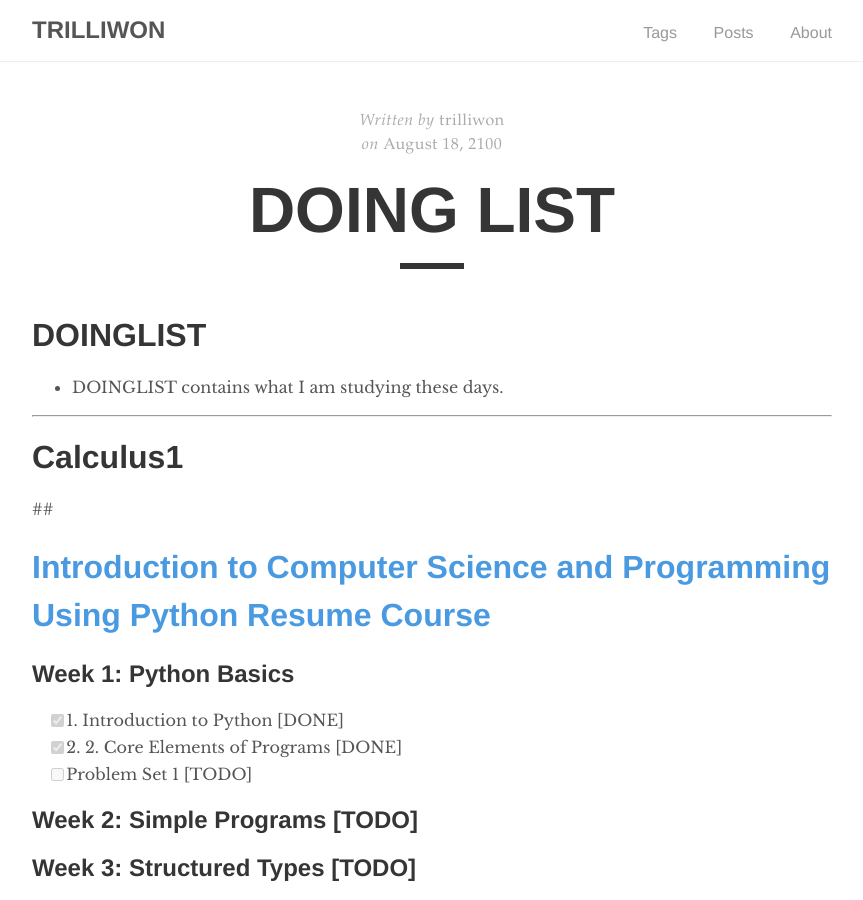
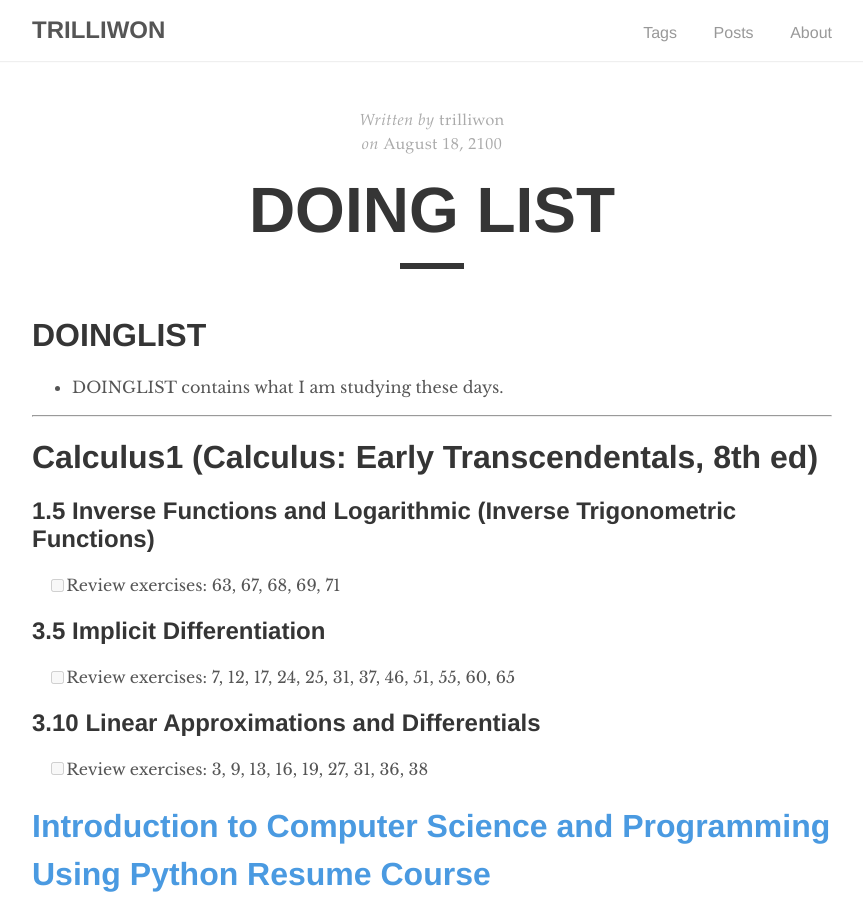
Before and after one commit to trilliwon/ABL, a Jekyll site: the page built from _posts/2100-08-19-doing-list.md, in a window 1280 px wide and 900 px high. Shown: the whole window, without its empty margins (208-1071 px from the left). Built offline with Jekyll 4.4.1, drawn with Linux system fonts in a browser that asks for light colours; nearby versions of some CDN libraries.

Commit message:
Tue Dec 26 20:45:02 KST 2017

```diff
--- a/_posts/2100-08-19-doing-list.md
+++ b/_posts/2100-08-19-doing-list.md
@@ -11,9 +11,17 @@ tag: [Doing List]
 
 ---
 
-# Calculus1
+# Calculus1 (Calculus: Early Transcendentals, 8th ed)
 
-##
+## 1.5 Inverse Functions and Logarithmic (Inverse Trigonometric Functions)
+  - [ ] Review exercises: 63, 67, 68, 69, 71
+
+## 3.5 Implicit Differentiation
+  - [ ] Review exercises: 7, 12, 17, 24, 25, 31, 37, 46, 51, 55, 60, 65
+
+## 3.10 Linear Approximations and Differentials
+  - [ ] Review exercises: 3, 9, 13, 16, 19, 27, 31, 36, 38
+
 
 # [Introduction to Computer Science and Programming Using Python Resume Course](https://courses.edx.org/courses/course-v1:MITx+6.00.1x+2T2017_2/course/)
 
```
